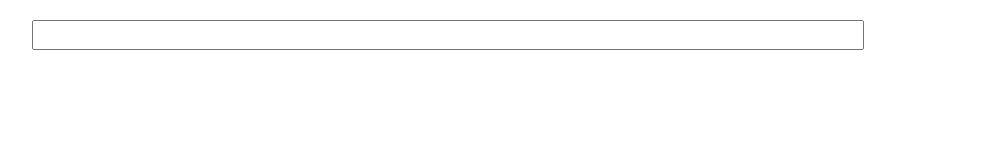
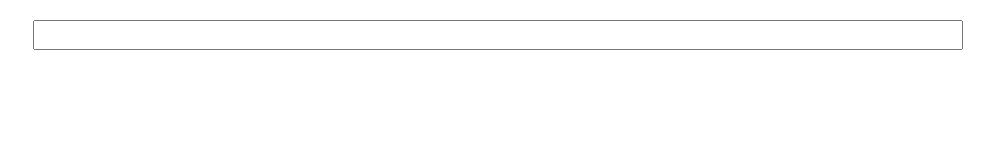
Before and after one commit to sanathpai/VueJSFirstCourseProject, a Vue app: page / in a window 1280 px wide. Shown: the top 160 px of the page, without its empty margins (142-1136 px from the left). Built offline with nearby package versions, Linux system fonts and the light colour scheme.

Commit message:
compltely up to date

```diff
--- a/src/App.vue
+++ b/src/App.vue
@@ -1,14 +1,16 @@
 <template>
-  <div>
+  <div class="cotainer">
     <SearchBar @termChange="onTermChange"></SearchBar>
-    <VideoDetail :video="selectedVideo" />
-    <!--no nee of this. in template also in instance when updatind data properties in the function, no need this.data.-->
-    <VideoList :videos="videos" @videoSelect="onVideoSelect"></VideoList>
+    <div class="row">
+      <VideoDetail :video="selectedVideo" />
+      <!--no nee of this. in template also in instance when updatind data properties in the function, no need this.data.-->
+      <VideoList :videos="videos" @videoSelect="onVideoSelect"></VideoList>
+    </div>
+  </div>
+  <!--similar to @ but for data from parent to child-->
+  <!-- v-bind can have any name and the second videos is what we specify in the data property-->
+</template>
 
-    <!--similar to @ but for data from parent to child-->
-    <!-- v-bind can have any name and the second videos is what we specify in the data property-->
-  </div>
-</template>
 
 <script>
 import VideoDetail from "./components/VideoDetail";
--- a/src/components/SearchBar.vue
+++ b/src/components/SearchBar.vue
@@ -1,5 +1,5 @@
 <template>
-  <div class="container">
+  <div>
     <input @input="onInput" />
     <!-- @input is same as v-on:input-->
   </div>
--- a/src/components/VideoDetail.vue
+++ b/src/components/VideoDetail.vue
@@ -1,5 +1,5 @@
 <template>
-  <div v-if="video">
+  <div v-if="video" class="col-md-8">
     <div class="embed-responsive embed-responsive-16by9">
       <iframe class="embed-responsive-item" :src="videoUrl" />
     </div>
```
